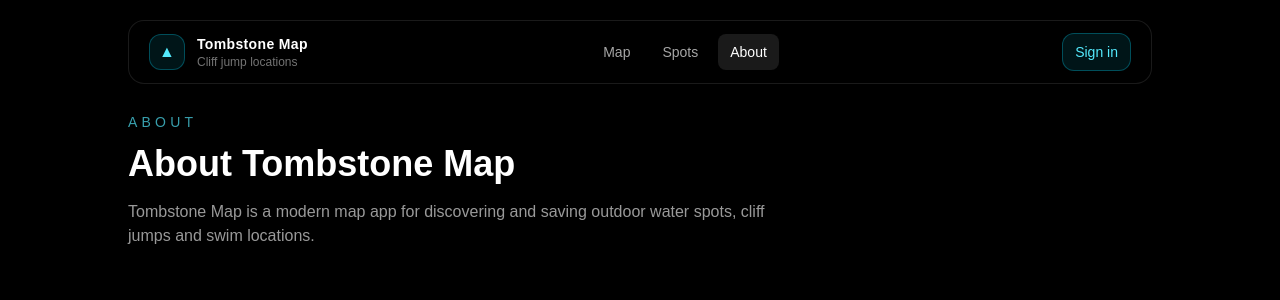
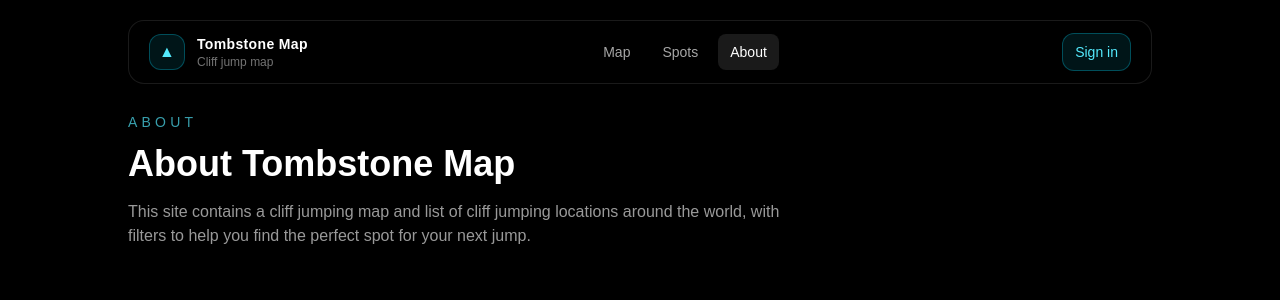
Before and after one commit to dyls-03/tombstonemap-v2, a Next.js app: page /about in a window 1280 px wide. Shown: the top 300 px of the page. Built offline with nearby package versions, Linux system fonts and the light colour scheme.

Commit message:
Improved about comment (#51)
* #4: Improved comment

Also related to #44

* #4: Extra comment improvement

Also related to #44

```diff
--- a/app/about/page.tsx
+++ b/app/about/page.tsx
@@ -11,8 +11,7 @@ export default function AboutPage() {
         </p>
         <h1 className="mt-3 text-4xl font-bold">About Tombstone Map</h1>
         <p className="mt-4 max-w-2xl text-white/60">
-          Tombstone Map is a modern map app for discovering and saving outdoor
-          water spots, cliff jumps and swim locations.
+        This site contains a cliff jumping map and list of cliff jumping locations around the world, with filters to help you find the perfect spot for your next jump.
         </p>
       </section>
     </main>
--- a/components/layout/FloatingNavBar.tsx
+++ b/components/layout/FloatingNavBar.tsx
@@ -22,7 +22,7 @@ export default function FloatingNavbar() {
 
           <div>
             <h1 className="text-sm font-bold tracking-wide">Tombstone Map</h1>
-            <p className="text-xs text-white/45">Cliff jump locations</p>
+            <p className="text-xs text-white/45">Cliff jump map</p>
           </div>
         </Link>
 
```
